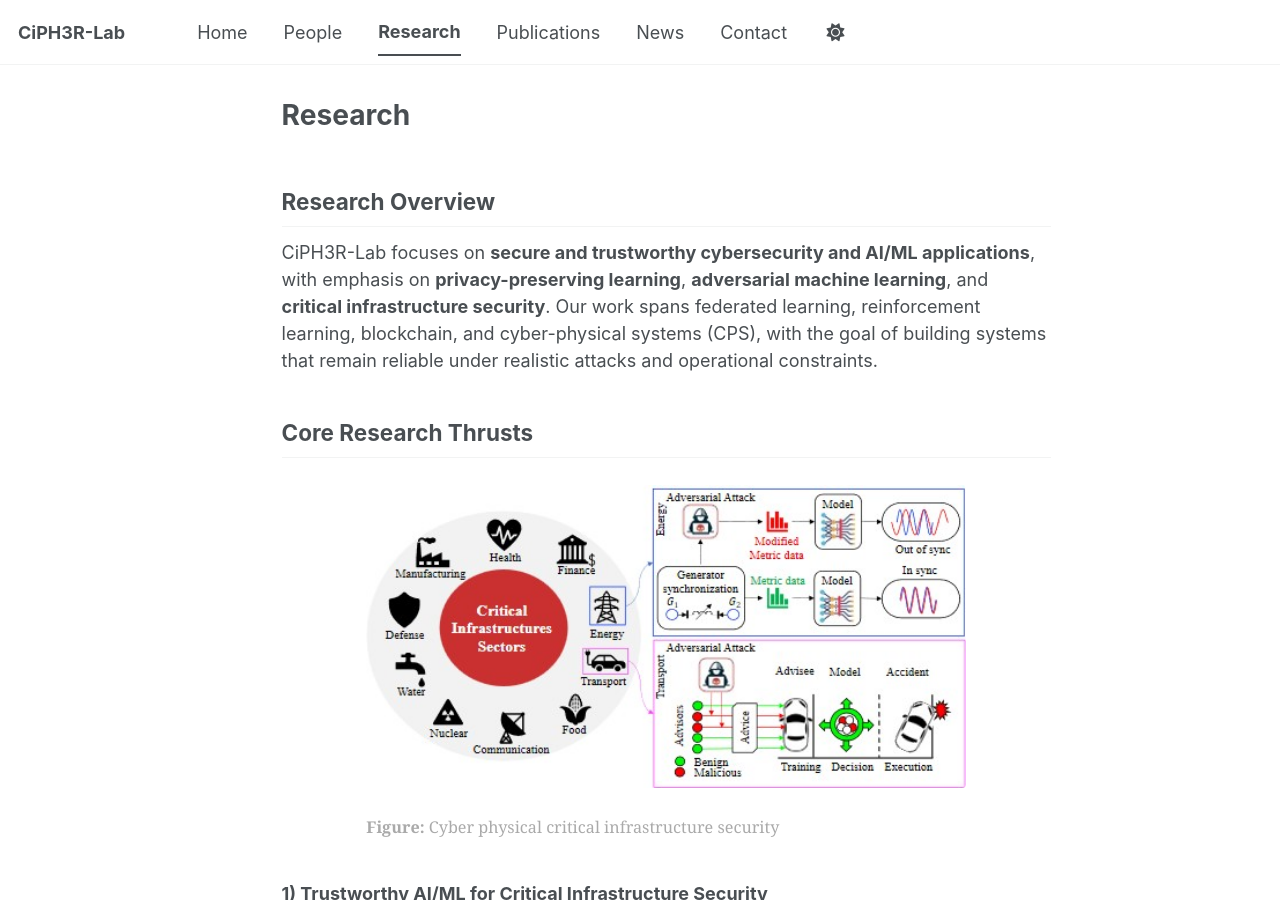
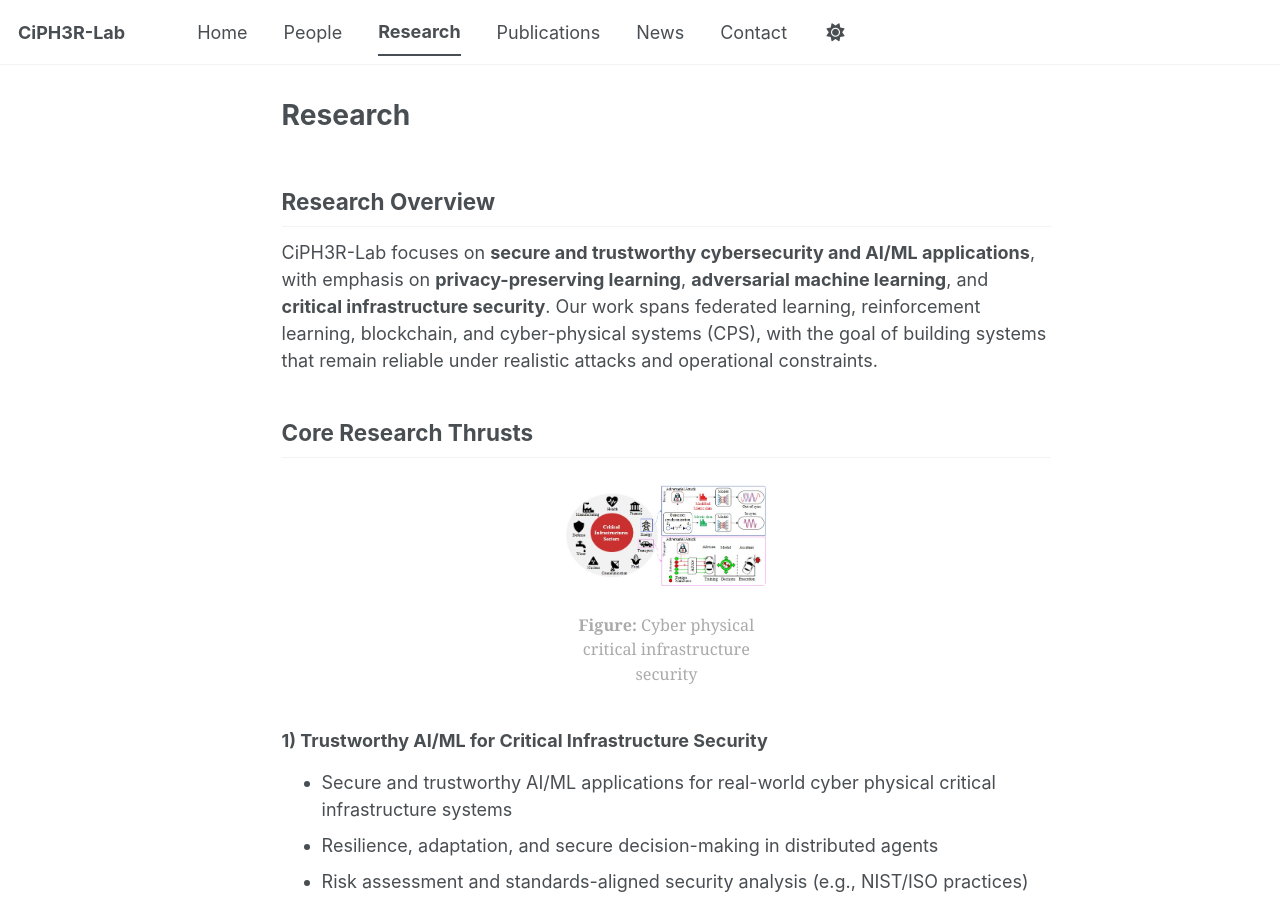
Before and after one commit to ciph3rLab/ciph3rLab.github.io, a Jekyll site: the page built from _pages/research.md, in a window 1280 px wide and 900 px high. Built offline with Jekyll 4.4.1, drawn with Linux system fonts in a browser that asks for light colours; a script bundle is joined from its source files by our own code; library files that are not in the unit come from our copies.

Commit message:
Update research.md

```diff
--- a/_pages/research.md
+++ b/_pages/research.md
@@ -10,7 +10,7 @@ CiPH3R-Lab focuses on **secure and trustworthy cybersecurity and AI/ML applicati
 
 ## Core Research Thrusts
 
-<figure style="max-width:600px; margin: 1.5rem auto; text-align:center;">
+<figure style="max-width:200px; margin: 1.5rem auto; text-align:center;">
   <img src="/images/projects/cpci-security.jpg"
        alt="Cyber physical critical infrastructure security"
        style="width:100%;">
```
